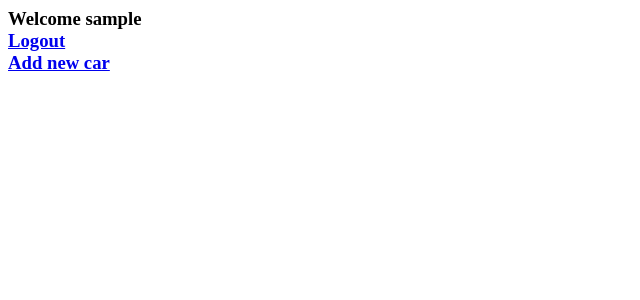
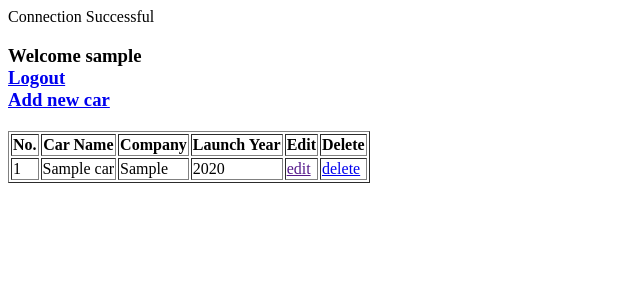
Before and after one commit to saliyavivek/php, a PHP site: page /home.php in a window 1280 px wide. Shown: the top 300 px of the page, without its empty margins (0-640 px from the left). Run offline with PHP 8.4, Linux system fonts and the light colour scheme; the visitor is signed in with stand-in values (Sample User, id 1); tables that the repository leaves empty or names only in its code hold one stand-in row (values such as "Sample post").

Commit message:
delete car

```diff
--- a/database-practice/home.php
+++ b/database-practice/home.php
@@ -1,8 +1,18 @@
 <?php
+    include("connect.php");
     session_start();
 
     if(!isset($_SESSION["username"])) {
         header("location: login.php");
+    }
+
+    if(isset($_GET["deleteId"])) {
+        $delete = "delete from tbl_cars where car_id=$_GET[deleteId]";
+        if(mysqli_query($connect, $delete)) {
+            $deleteMsg = "Record deleted successfully.";
+        } else {
+           echo mysqli_error($connect);
+        }
     }
 ?>
 
@@ -22,8 +32,40 @@
                         echo $_SESSION["msg"];
                         unset($_SESSION["msg"]);
                     }
+                    if(isset($deleteMsg)) {
+                        echo $deleteMsg;
+                        unset($deleteMsg);
+                    }
                 ?>
             </h2>
+            <table border="1">
+                    <tr>
+                        <th>No.</th>
+                        <th>Car Name</th>
+                        <th>Company</th>
+                        <th>Launch Year</th>
+                        <th>Edit</th>
+                        <th>Delete</th>
+                    </tr>
+                    <?php
+                        $counter = 1;
+                        $select = "select * from tbl_cars order by car_id desc";
+                        $result = mysqli_query($connect, $select);
+                        while($data = mysqli_fetch_assoc($result)) {
+                    ?>
+                    <tr>
+                        <td><?php echo $counter; ?></td>
+                        <td><?php echo $data['car_name']; ?></td>
+                        <td><?php echo $data['car_company']; ?></td>
+                        <td><?php echo $data['launch_year']; ?></td>
+                        <td><a href="">edit</a></td>
+                        <td><a href="home.php?deleteId=<?php echo $data['car_id']; ?>" onclick="return confirm('Are you sure you want to delete this record?');">delete</a></td>
+                    </tr>
+                    <?php
+                    $counter++;
+                    }
+                    ?>
+            </table>
         </h3>
     </body>
 </html>
```
